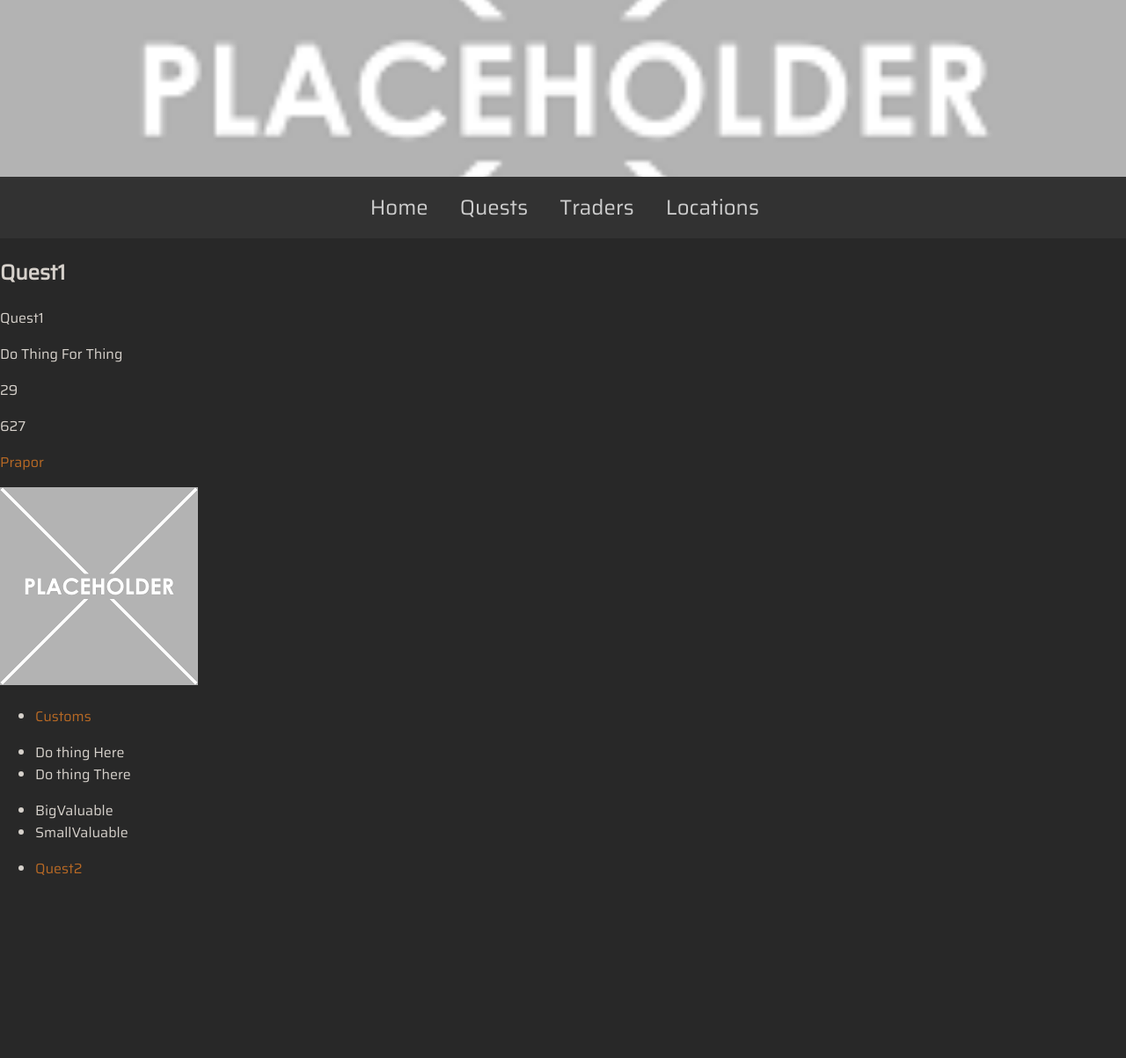
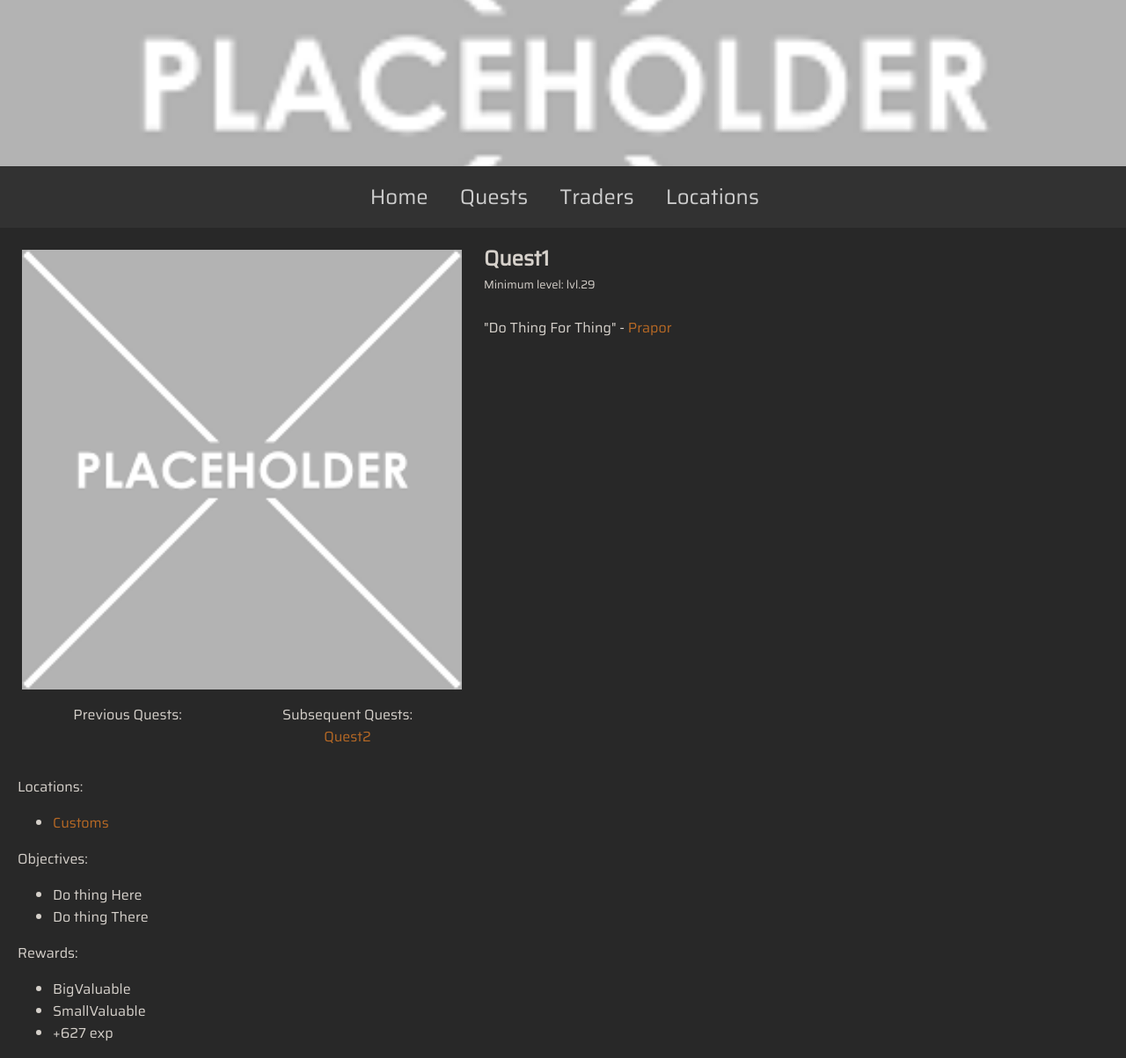
Before and after one commit to Peashooter2007/2025-Website-Project, a Flask app: page /quest/1 in a window 1280 px wide. Shown: the whole page at 88% size. Before the commit the page ends 995 px from the top, so only its background shows below. Run offline with Flask 3, Linux system fonts and the light colour scheme; data comes from the database, SQL or seed files in the repository.

Commit message:
Quest Page

```diff
--- a/app/static/style.css
+++ b/app/static/style.css
@@ -25,7 +25,7 @@ body {
   background-repeat: no-repeat;
   background-size:cover;
   position:relative;
-  font-size:10vw;
+  font-size:15vh;
 }
 
 nav {
@@ -85,3 +85,38 @@ nav a.active{
 .trader-questlist{
   margin-left:20px;
 }
+
+.quest-body{
+  display:flex;
+  justify-content: left;
+}
+
+.quest-body img{
+  width:500px;
+  margin:25px;
+  margin-bottom: 0px;
+}
+
+.quest-bodytext{
+  line-height:10px;
+  margin-top:10px;
+}
+
+.quest-bodytext h3{
+  font-size: 13px;
+  font-weight: normal;
+}
+
+.quest-order{
+  display:flex;
+  justify-content: left;
+  text-align: center;
+}
+
+.quest-orderlist{
+  width:250px;
+}
+
+.quest-lists{
+  margin-left:20px;
+}
--- a/app/templates/quest.html
+++ b/app/templates/quest.html
@@ -1,44 +1,56 @@
 {% extends 'layout.html' %}
 {% block content %}
 
+<div class="quest-body">
+    <img src = "\static\images\quests\{{ quest.image }}"/>
+    <div class="quest-bodytext">
         <h2> {{ quest }} </h2>
+        <h3>Minimum level: lvl.{{ quest.lvl }}</h3><br>
+        <p>"{{ quest.desc }}" - <a href="/trader/{{ quest.trader }}">{{ quest.trader_name }}</a></p>
+    </div>
+</div>
 
-<p>{{ quest.name }}</p>
-<p>{{ quest.desc }}</p>
-<p>{{ quest.lvl }}</p>
-<p>{{ quest.exp }}</p>
-<p><a href="/trader/{{ quest.trader }}">{{ quest.trader_name }}</a></p>
+<div class="quest-order">
+    <div class="quest-orderlist">
+        <ul>
+            Previous Quests:
+            {% for quest in quest.previous %}
+                <a href="/quest/{{ quest.id }}">{{ quest.name }}</a>
+            {% endfor %}
+        </ul>
+    </div>
+    <div class="quest-orderlist">
+        <ul>
+            Subsequent Quests:<br>
+            {% for quest in quest.subsequent %}
+                <a href="/quest/{{ quest.id }}">{{ quest.name }}</a>
+            {% endfor %}
+        </ul>
+    </div>
+</div>
 
-<img src = "\static\images\quests\{{ quest.image }}"/>
-
+<div class="quest-lists">
+    <p>Locations:</p>
     <ul>
         {% for location in quest.locations %}
             <li><a href="/location/{{ location.id }}">{{ location.name }}</a></li>
         {% endfor %}
     </ul>
 
+    <p>Objectives:</p>
     <ul>
         {% for objective in quest.objectives %}
             <li>{{ objective.desc }}</li>
         {% endfor %}
     </ul>
 
+    <p>Rewards:</p>
     <ul>
         {% for reward in quest.rewards %}
             <li>{{ reward.item }}</li>
         {% endfor %}
+        <li>+{{ quest.exp }} exp</li>
     </ul>
-
-<ul>
-    {% for quest in quest.previous %}
-        <li><a href="/quest/{{ quest.id }}">{{ quest.name }}</a></li>
-    {% endfor %}
-</ul>
-
-<ul>
-    {% for quest in quest.subsequent %}
-        <li><a href="/quest/{{ quest.id }}">{{ quest.name }}</a></li>
-    {% endfor %}
-</ul>
+</div>
 
 {% endblock %}
```
Lines whose indentation alone changed are shown as unchanged.
